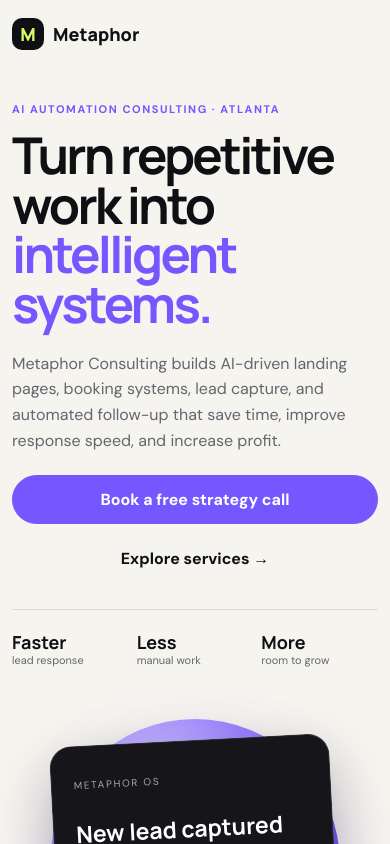
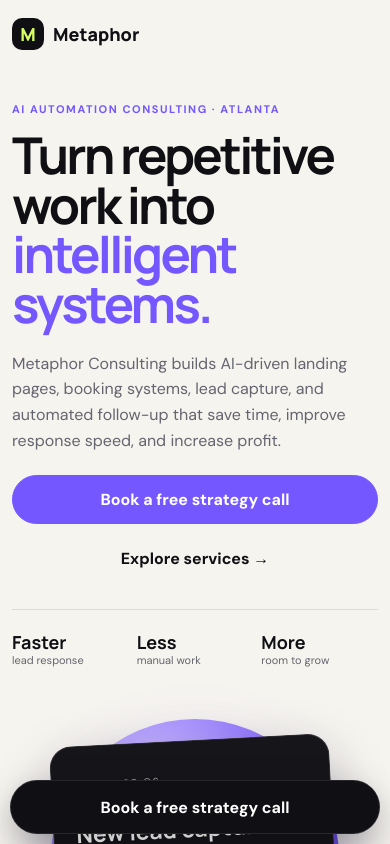
Before and after one commit to cocodev86/Coco1, a Next.js app: page / in a window 390 px wide. Shown: the top 844 px of the page. Built offline with nearby package versions, Linux system fonts and the light colour scheme.

Commit message:
Add persistent mobile booking CTA

```diff
--- a/app/page.tsx
+++ b/app/page.tsx
@@ -59,6 +59,7 @@ export default function Home() {
       <section className="booking-section" id="booking"><div className="shell booking-layout"><div className="booking-copy"><p className="eyebrow">Book a free strategy call</p><h2>Let’s map the system your business needs next.</h2><p>Choose a preferred date and time window, tell us what you want to improve, and we’ll review your request before confirming the appointment.</p><div className="booking-points"><span>✓ No public email required</span><span>✓ Secure Supabase submission</span><span>✓ Mobile-friendly scheduling</span></div></div><BookingForm /></div></section>
 
       <footer className="shell"><a className="brand" href="#top"><span>M</span>Metaphor</a><p>AI automation and digital systems for growing businesses.</p><small>© 2026 Metaphor Consulting. All rights reserved.</small></footer>
+      <a className="mobile-cta" href="#booking" aria-label="Book a free strategy call">Book a free strategy call</a>
     </main>
   );
 }
```
